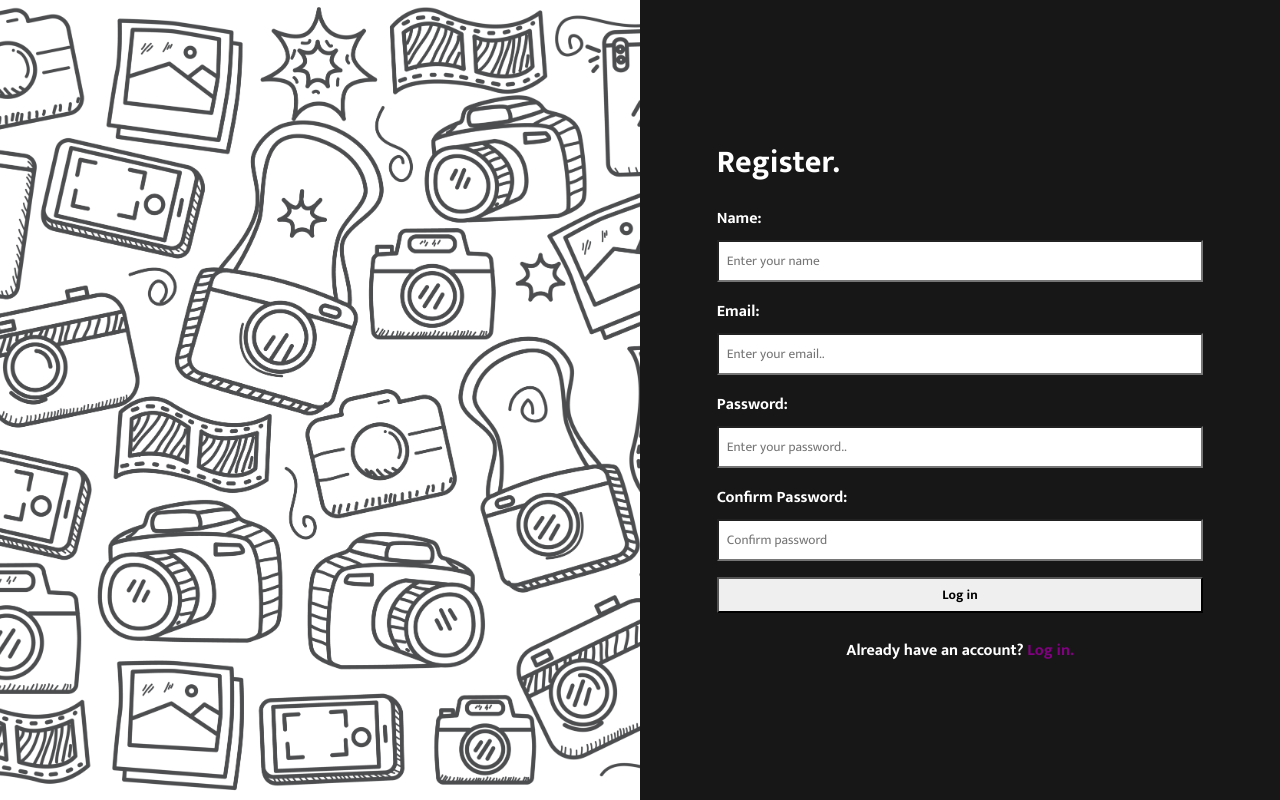
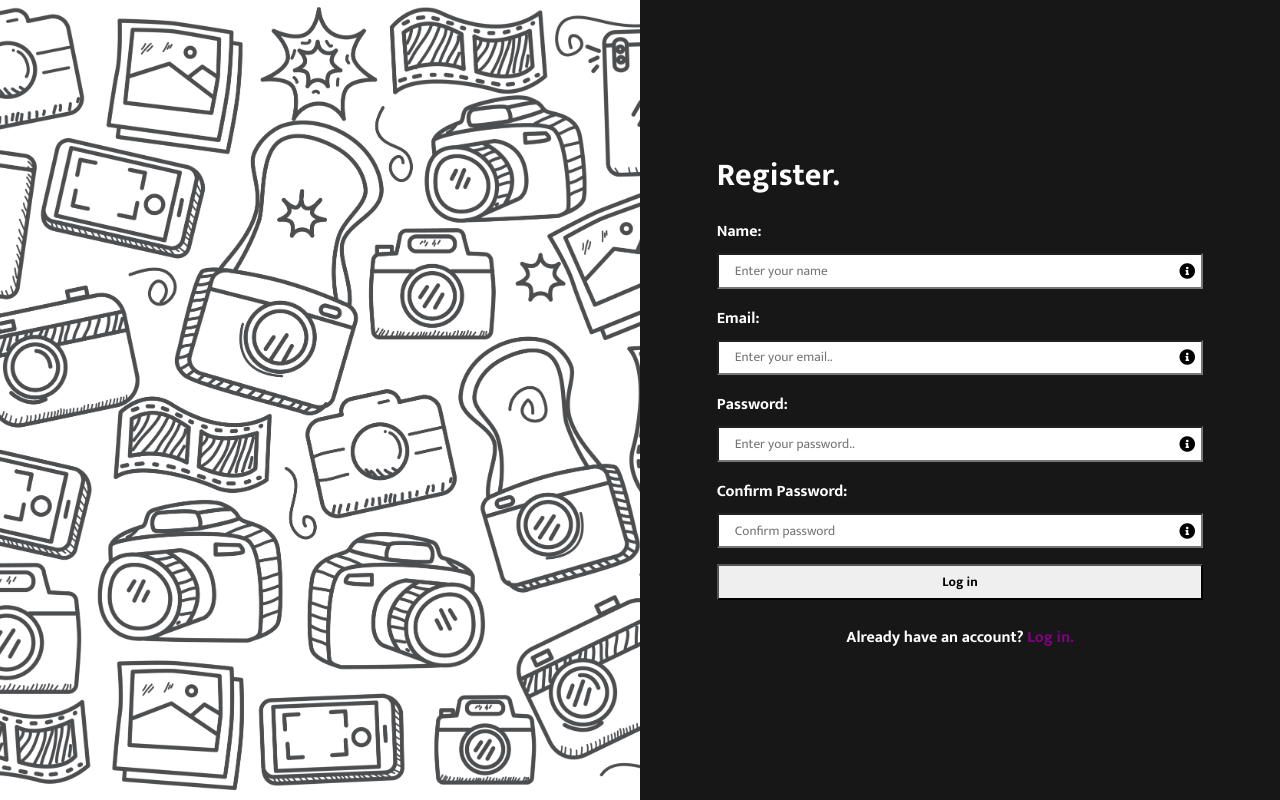
Before and after one commit to JoseGabriel-web/socialNetworkJG, a React (Create React App) app in the folder frontend/: page /register in a window 1280 px wide. Built offline with nearby package versions, Linux system fonts and the light colour scheme; no server answers.

Commit message:
Added register and login tooltips for errors.

```diff
--- a/frontend/src/actions/authActions.js
+++ b/frontend/src/actions/authActions.js
@@ -13,7 +13,7 @@ export const registerAction = (name, email, password, history) => async (dispatc
     dispatch({type: authConstants.REGISTER_SUCCESS})
     return history.push('/home')
   } catch (error) {
-    dispatch({type: authConstants.REGISTER_FAIL, payload: error})
+    dispatch({type: authConstants.REGISTER_FAIL, payload: error.response.data})
   }
 }
 
--- a/frontend/src/css/login/login.module.css
+++ b/frontend/src/css/login/login.module.css
@@ -39,10 +39,6 @@
   padding: 0.3rem;
 }
 
-.form input {
-  padding: 0.5rem;
-}
-
 .disclaimers {
   margin-top: 1rem;
   width: 100%;
@@ -54,9 +50,50 @@
 }
 
 
+/* tooltip */
 
+.inputAndTooltipContainer {
+  width: 100%;
+  position: relative;
+  color: initial;
+}
 
+.inputAndTooltipContainer input {
+  width: 100%;
+  padding: 0.3rem 1rem;
+  transition: 0.3s;
+  padding-right: 2rem;
+}
 
+.tooltip {
+  position: absolute;
+  right: 0;
+  top: 50%;
+  transform: translate(-50%, -50%);
+}
+
+.tooltipText {
+  position: absolute;
+  background-color: var(--color);
+  color: var(--background);
+  border: solid 2px;
+  padding: 0 0.25rem;
+  display: flex;
+  align-items: center;
+  justify-content: center;
+  border-radius: 0.4rem;
+  visibility: hidden;
+  top: -35px;
+  right: 0;
+  max-height: 30px;
+  min-width: 250px;
+  width: max-content;
+}
+.tooltip:hover + .tooltipText {
+  visibility: visible;
+}
+
+/* tooltip */
 
 .sectionTwo {
   height: 100%;
--- a/frontend/src/css/register/register.module.css
+++ b/frontend/src/css/register/register.module.css
@@ -44,6 +44,51 @@
   padding: 0.5rem;
 }
 
+/* tooltip */
+
+.inputAndTooltipContainer {
+  width: 100%;
+  position: relative;
+  color: initial;
+}
+
+.inputAndTooltipContainer input {
+  width: 100%;
+  padding: 0.3rem 1rem;
+  transition: 0.3s;
+  padding-right: 2rem;
+}
+
+.tooltip {
+  position: absolute;
+  right: 0;
+  top: 50%;
+  transform: translate(-50%, -50%);
+}
+
+.tooltipText {
+  position: absolute;
+  background-color: var(--color);
+  color: var(--background);
+  border: solid 2px;
+  padding: 0 0.25rem;
+  display: flex;
+  align-items: center;
+  justify-content: center;
+  border-radius: 0.4rem;
+  visibility: hidden;
+  top: -35px;
+  right: 0;
+  max-height: 30px;
+  min-width: 250px;
+  width: max-content;
+}
+.tooltip:hover + .tooltipText {
+  visibility: visible;
+}
+
+/* tooltip */
+
 .disclaimers {
   margin-top: 1rem;
   width: 100%;
--- a/frontend/src/reducers/authReducers.js
+++ b/frontend/src/reducers/authReducers.js
@@ -8,7 +8,7 @@ export const registerReducer = (state = {}, action) => {
     case authConstants.REGISTER_SUCCESS:
       return {laoding: false}
     case authConstants.REGISTER_FAIL:
-      return {loading: false, message: action.payload}
+      return {loading: false, error: action.payload.error}
     default:
       return state
   }
@@ -21,7 +21,7 @@ export const loginReducer = (state = {}, action) => {
     case authConstants.LOGIN_SUCCESS:
       return {laoding: false}
     case authConstants.LOGIN_FAIL:
-      return {loading: false, message: action.payload}
+      return {loading: false, error: action.payload.error}
     default:
       return state
   }
--- a/frontend/src/screens/LoginScreen.js
+++ b/frontend/src/screens/LoginScreen.js
@@ -8,7 +8,7 @@ import backgroundImg from '../images/loginImg.jpg'
 
 const LoginScreen = ({history}) => {
   const loginReducer = useSelector(state => state.loginReducer)
-  const { loading } = loginReducer
+  const { loading, error } = loginReducer
   const userInfoReducer = useSelector(state => state.userInfoReducer)
   const { user } = userInfoReducer
   const dispatch = useDispatch()
@@ -42,7 +42,10 @@ const LoginScreen = ({history}) => {
           <div className={styles.formContainer}>
             <h1 className={styles.label}>Log In.</h1>
             <form className={styles.form}>
+
             <label htmlFor='email'>Email:</label>
+
+            <div className={styles.inputAndTooltipContainer}>
               <input
                   onChange={(e) => setEmail(e.target.value)}
                   value={email}
@@ -50,7 +53,29 @@ const LoginScreen = ({history}) => {
                   placeholder='Enter your email..'
                   name='email'
                 />
+
+              <div>
+                <div
+                  className={`${
+                    error && error.field === 'email'
+                      ? 'fas fa-times-circle'
+                      : 'fas fa-info-circle'
+                  } ${styles.tooltip}`}
+                >
+                </div>
+                <div className={styles.tooltipText}>
+                  {error && error.field === 'email'
+                        ? error.message
+                        : 'Here goes errors'
+                    }
+                </div>
+              </div>
+
+            </div>
+
             <label htmlFor='password'>Password:</label>
+
+            <div className={styles.inputAndTooltipContainer}>
               <input
                   onChange={e => setPassword(e.target.value)}
                   value={password}
@@ -58,6 +83,26 @@ const LoginScreen = ({history}) => {
                   placeholder='Enter your password..'
                   name='password'
                 />
+
+              <div>
+                <div
+                  className={`${
+                    error && error.field === 'password'
+                      ? 'fas fa-times-circle'
+                      : 'fas fa-info-circle'
+                  } ${styles.tooltip}`}
+                >
+                </div>
+                <div className={styles.tooltipText}>
+                  {error && error.field === 'password'
+                        ? error.message
+                        : 'Here goes errors'
+                    }
+                </div>
+              </div>
+
+            </div>
+
             <button type='submit' onClick={e => handleSubmit(e)}>Log in</button>
             </form>
             <div className={styles.disclaimers}>
--- a/frontend/src/screens/RegisterScreen.js
+++ b/frontend/src/screens/RegisterScreen.js
@@ -10,7 +10,7 @@ const RegisterScreen = ({ history }) => {
   const dispatch = useDispatch()
   const registerReducer = useSelector((state) => state.registerReducer)
   const userInfoReducer = useSelector((state) => state.userInfoReducer)
-  const { loading } = registerReducer
+  const { loading, error } = registerReducer
   const { user } = userInfoReducer
   const [name, setName] = useState('')
   const [email, setEmail] = useState('')
@@ -47,7 +47,10 @@ const RegisterScreen = ({ history }) => {
             <div className={styles.formContainer}>
               <h1 className={styles.label}>Register.</h1>
               <form className={styles.form}>
+
                 <label htmlFor='name'>Name:</label>
+
+                <div className={styles.inputAndTooltipContainer}>
                   <input
                     onChange={(e) => setName(e.target.value)}
                     value={name}
@@ -55,7 +58,29 @@ const RegisterScreen = ({ history }) => {
                     placeholder='Enter your name'
                     name='name'
                   />
+
+                  <div>
+                    <div
+                      className={`${
+                        error && error.field === 'name'
+                          ? 'fas fa-times-circle'
+                          : 'fas fa-info-circle'
+                      } ${styles.tooltip}`}
+                    >
+                    </div>
+                    <div className={styles.tooltipText}>
+                      {error && error.field === 'name'
+                            ? error.message
+                            : 'Here goes errors'
+                        }
+                    </div>
+                  </div>
+
+                </div>
+
                 <label htmlFor='email'>Email:</label>
+
+                <div className={styles.inputAndTooltipContainer}>
                   <input
                     onChange={(e) => setEmail(e.target.value)}
                     value={email}
@@ -63,7 +88,29 @@ const RegisterScreen = ({ history }) => {
                     placeholder='Enter your email..'
                     name='email'
                   />
+
+                  <div>
+                    <div
+                      className={`${
+                        error && error.field === 'email'
+                          ? 'fas fa-times-circle'
+                          : 'fas fa-info-circle'
+                      } ${styles.tooltip}`}
+                    >
+                    </div>
+                    <div className={styles.tooltipText}>
+                      {error && error.field === 'email'
+                            ? error.message
+                            : 'Here goes errors'
+                        }
+                    </div>
+                  </div>
+
+                </div>
+
                 <label htmlFor='password'>Password:</label>
+
+                <div className={styles.inputAndTooltipContainer}>
                   <input
                     onChange={(e) => setPassword(e.target.value)}
                     value={password}
@@ -71,7 +118,29 @@ const RegisterScreen = ({ history }) => {
                     placeholder='Enter your password..'
                     name='password'
                   />
+
+                  <div>
+                    <div
+                      className={`${
+                        error && error.field === 'password'
+                          ? 'fas fa-times-circle'
+                          : 'fas fa-info-circle'
+                      } ${styles.tooltip}`}
+                    >
+                    </div>
+                    <div className={styles.tooltipText}>
+                      {error && error.field === 'password'
+                            ? error.message
+                            : 'Here goes errors'
+                        }
+                    </div>
+                  </div>
+
+                </div>
+
                 <label htmlFor='confirmPassword'>Confirm Password:</label>
+
+                <div className={styles.inputAndTooltipContainer}>
                   <input
                     onChange={(e) => setConfirmPassword(e.target.value)}
                     value={confirmPassword}
@@ -79,6 +148,26 @@ const RegisterScreen = ({ history }) => {
                     placeholder='Confirm password'
                     name='confirmPassword'
                   />
+
+                  <div>
+                    <div
+                      className={`${
+                        password !== confirmPassword? 'fas fa-times-circle'
+                          : 'fas fa-info-circle'
+                      } ${styles.tooltip}`}
+                    >
+                    </div>
+                    <div className={styles.tooltipText}>
+                      {password !== confirmPassword? 'Should be the same as the password'
+                            : 'Please confirm your password'
+                        }
+                    </div>
+                  </div>
+
+                </div>
+
+                {/* tooltip */}
+
                 <button type='submit' onClick={(e) => handleSubmit(e)}>
                   Log in
                 </button>
```
Also changed, not shown: 1 other file (tests, documents, lock files or other folders). Lines whose indentation alone changed are shown as unchanged.
